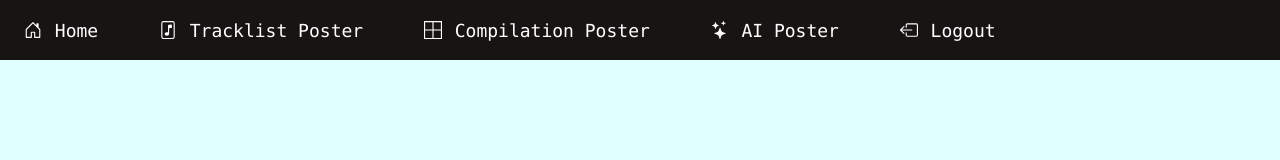
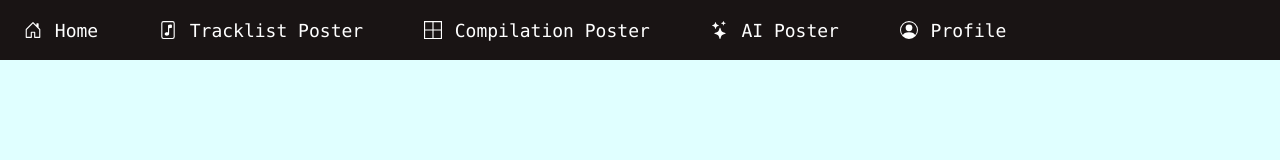
Before and after one commit to bodlasahith/music-posters, a React (Create React App) app: page / in a window 1280 px wide. Shown: the top 160 px of the page. Built offline with nearby package versions, Linux system fonts and the light colour scheme; no server answers.

Commit message:
poster background & profile page

```diff
--- a/package.json
+++ b/package.json
@@ -14,6 +14,7 @@
     "express": "^4.19.2",
     "html2canvas": "^1.4.1",
     "jspdf": "^2.5.1",
+    "mongodb": "^6.8.0",
     "node": "^22.5.1",
     "react": "^18.2.0",
     "react-bootstrap-icons": "^1.11.4",
--- a/src/App.js
+++ b/src/App.js
@@ -7,6 +7,7 @@ import NavBar from "./Components/Navbar";
 import AIPoster from "./Components/AIPoster";
 import CompilationPoster from "./Components/CompilationPoster";
 import TracklistPoster from "./Components/TracklistPoster";
+import Profile from "./Components/Profile";
 
 function App() {
   return (
@@ -19,6 +20,7 @@ function App() {
           <Route path="/compilation-poster" element={<CompilationPoster />} />
           <Route path="/aiposter" element={<AIPoster />} />
           <Route path="/tracklist-poster" element={<TracklistPoster />} />
+          <Route path="/profile" element={<Profile />} />
           <Route path="*" element={<h1>PAGE NOT FOUND</h1>} />
         </Routes>
       </BrowserRouter>
--- a/src/Components/CompilationPoster.js
+++ b/src/Components/CompilationPoster.js
@@ -28,7 +28,7 @@ function CompilationPoster() {
     setToken(storedToken);
   }, [navigate]);
 
-  const collageQuestions = [
+  const generatorQuestions = [
     {
       id: 1,
       questionText: "Top Albums or Artists?",
@@ -61,6 +61,11 @@ function CompilationPoster() {
 
   const handleSubmit = (event) => {
     event.preventDefault();
+
+    if (!answers[1] || !answers[2] || !answers[3]) {
+      alert("Please answer all the questions before submitting.");
+      return;
+    }
 
     const type = answers[1];
     const timeRange = answers[2];
@@ -191,7 +196,7 @@ function CompilationPoster() {
       <div className="compilation-poster-left">
         <h1>Generator Survey</h1>
         <form className="question-container">
-          {collageQuestions.map((question) => (
+          {generatorQuestions.map((question) => (
             <div key={question.id}>
               <h3>
                 {question.id}. {question.questionText}
--- a/src/Components/Components.css
+++ b/src/Components/Components.css
@@ -401,7 +401,6 @@ body {
   height: 410px;
   width: 300px;
   border: 5px double black;
-  background: floralwhite;
   padding: 35px;
 }
 
--- a/src/Components/Home.js
+++ b/src/Components/Home.js
@@ -65,6 +65,8 @@ function Home() {
         }
       } catch (error) {
         console.error("Error fetching tracks:", error);
+        window.localStorage.removeItem("token");
+        navigate("/");
       }
     };
 
--- a/src/Components/NavBar.js
+++ b/src/Components/NavBar.js
@@ -1,16 +1,8 @@
 import React from "react";
 import { Link } from "react-router-dom";
-import { useNavigate } from "react-router-dom";
-import { HouseDoor, BoxArrowLeft, BorderAll, FileMusic, Stars } from "react-bootstrap-icons";
+import { HouseDoor, BorderAll, FileMusic, Stars, PersonCircle } from "react-bootstrap-icons";
 
 function NavBar() {
-  const navigate = useNavigate();
-
-  const logout = () => {
-    window.localStorage.removeItem("token");
-    navigate("/");
-  };
-
   return (
     <div className="nav-bar">
       <Link className="nav-link" to="/home">
@@ -37,10 +29,10 @@ function NavBar() {
           <p>AI Poster</p>
         </div>
       </Link>
-      <Link className="nav-link" to="/" onClick={logout}>
+      <Link className="nav-link" to="/profile">
         <div className="nav-button">
-          <BoxArrowLeft />
-          <p>Logout</p>
+          <PersonCircle />
+          <p>Profile</p>
         </div>
       </Link>
     </div>
--- /dev/null
+++ b/src/Components/Profile.js
@@ -0,0 +1,20 @@
+import React from "react";
+import { useNavigate } from "react-router-dom";
+
+function Profile() {
+  const navigate = useNavigate();
+
+  const logout = () => {
+    window.localStorage.removeItem("token");
+    navigate("/");
+  };
+
+  return (
+    <div className="profile">
+      <h1>Profile</h1>
+      <button onClick={logout}>Logout</button>
+    </div>
+  );
+}
+
+export default Profile;
--- a/src/Components/TracklistPoster.js
+++ b/src/Components/TracklistPoster.js
@@ -31,7 +31,10 @@ function TracklistPoster() {
   }, [navigate]);
 
   const handleSearch = useCallback(async () => {
-    if (!searchTerm) return;
+    if (!searchTerm) {
+      alert("Please enter an artist before submitting.");
+      return;
+    }
 
     const endpoint = `https://api.spotify.com/v1/search?q=${encodeURIComponent(
       searchTerm
@@ -90,6 +93,16 @@ function TracklistPoster() {
       setOverflowAdjusted(true);
     }
   }, [showPoster, overflowAdjusted]);
+
+  useEffect(() => {
+    if (showPoster && albumColors.length !== 0) {
+      const posterContent = document.querySelector(".poster-content");
+      const primaryColor = albumColors[1];
+      const secondaryColor = albumColors[2];
+
+      posterContent.style.background = `linear-gradient(to bottom right, rgba(${primaryColor[0]}, ${primaryColor[1]}, ${primaryColor[2]}, 0.2), rgb(${secondaryColor[0]}, ${secondaryColor[1]}, ${secondaryColor[2]}, 0.2))`;
+    }
+  }, [showPoster, albumColors]);
 
   const adjustOverflow = async () => {
     let originalPosterContent = document.querySelector(".tracklist");
```
Also changed, not shown: 1 other file (tests, documents, lock files or other folders).
